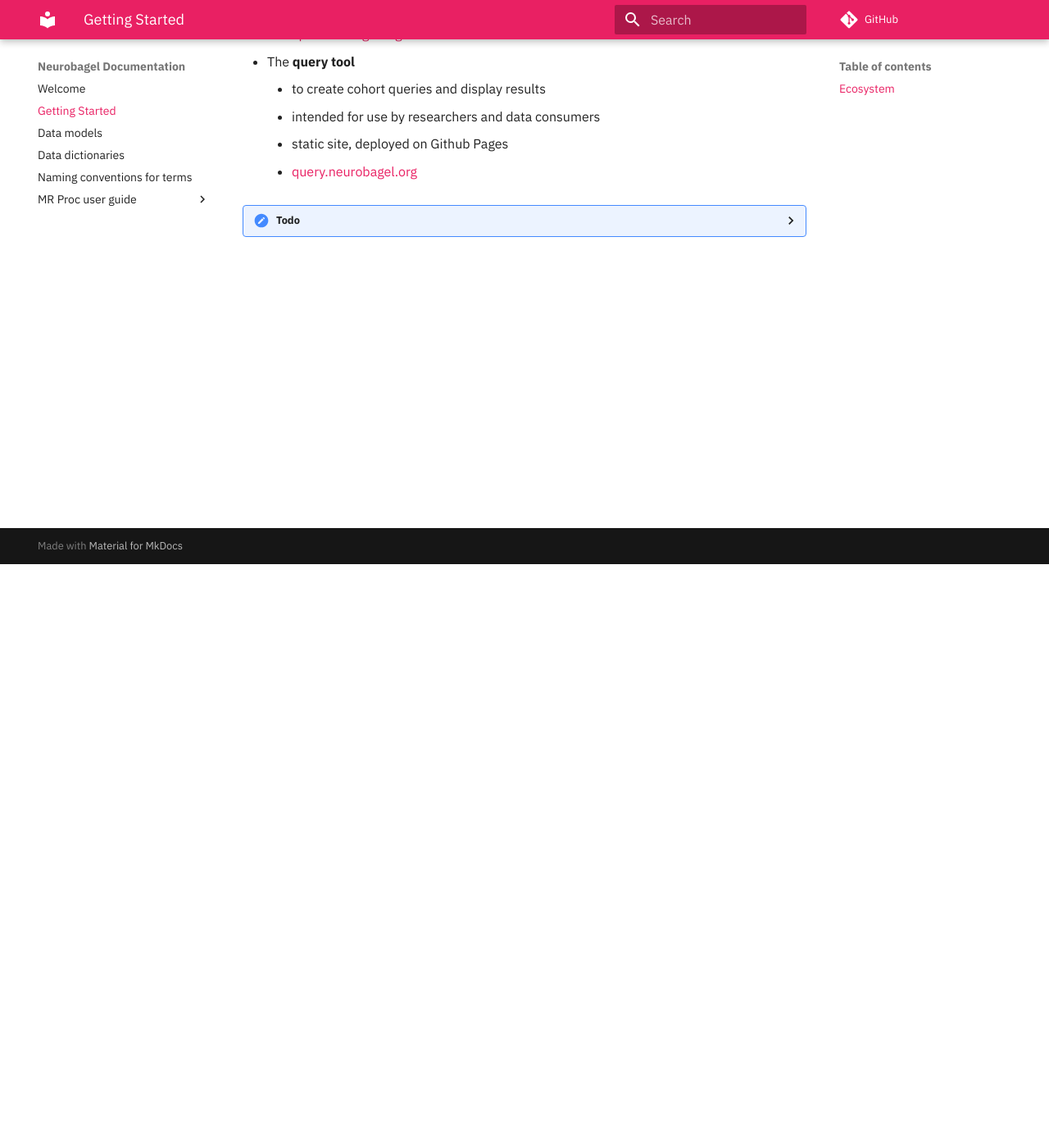
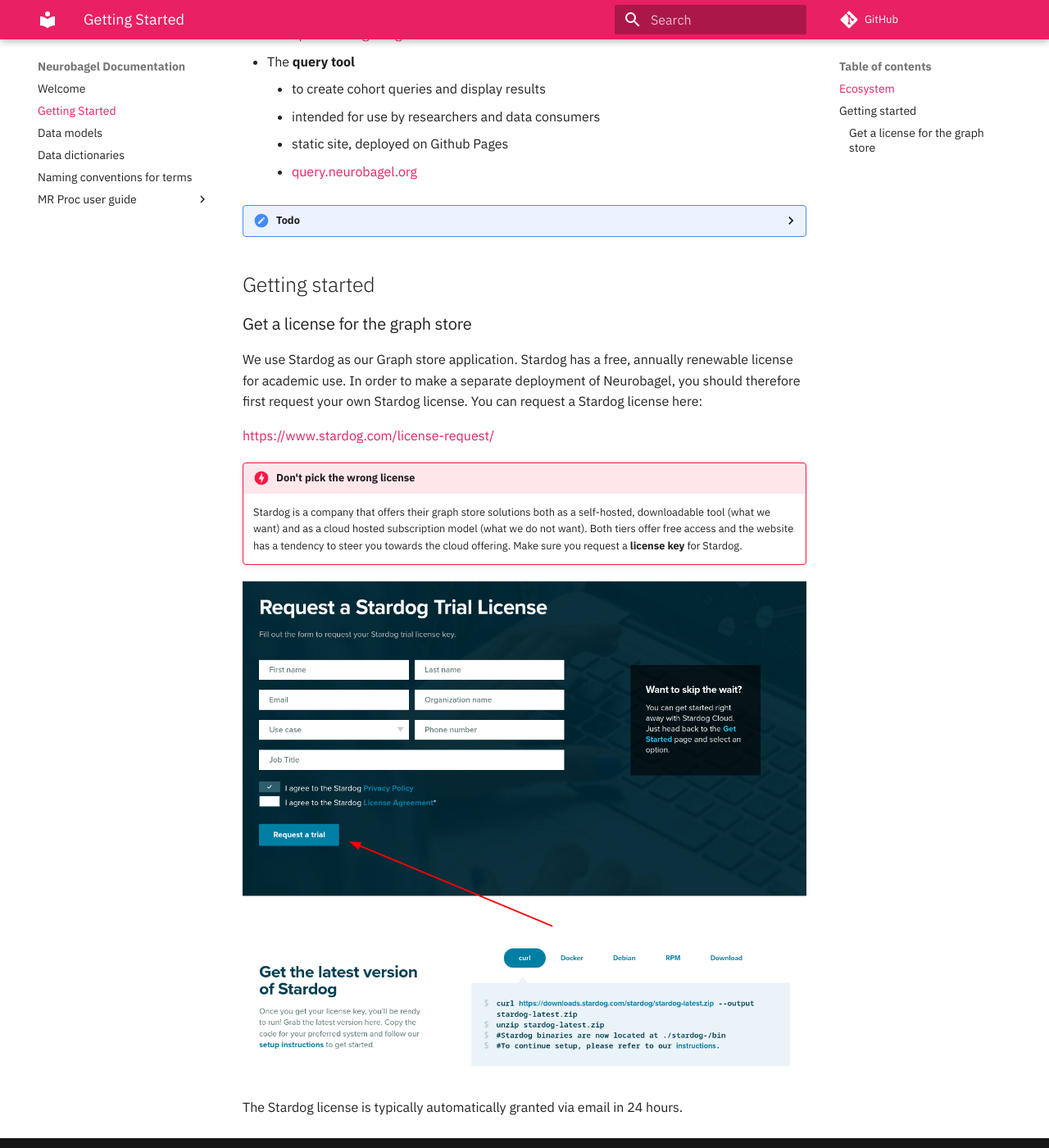
Before and after one commit to neurobagel/documentation, an MkDocs documentation site: the page built from docs/start.md, in a window 1280 px wide and 1400 px high, scrolled down 712 px. Shown: the whole window at 82% size. Built offline with MkDocs 1.6.1 and Material for MkDocs 9.7.7, drawn with Linux system fonts in a browser that asks for light colours; comment, search, counter and statistics services are not loaded.

Commit message:
Explain Stardog setup

```diff
--- a/docs/start.md
+++ b/docs/start.md
@@ -29,3 +29,26 @@
 ??? Todo
 
     Add Neurobagel figure for overview.
+
+
+## Getting started
+
+### Get a license for the graph store
+
+We use Stardog as our Graph store application.
+Stardog has a free, annually renewable license for academic use.
+In order to make a separate deployment of Neurobagel,
+you should therefore first request your own Stardog license.
+You can request a Stardog license here:
+
+[https://www.stardog.com/license-request/](https://www.stardog.com/license-request/)
+
+!!! danger "Don't pick the wrong license"
+
+    Stardog is a company that offers their graph store solutions both as a self-hosted,
+    downloadable tool (what we want) and as a cloud hosted subscription model (what we do not want). Both tiers offer free access and the website has a tendency to steer
+    you towards the cloud offering. Make sure you request a **license key** for Stardog.
+
+![This is what requesting the license would look like](imgs/stardog_request.png)
+
+The Stardog license is typically automatically granted via email in 24 hours.
```
Also changed, not shown: docs/imgs/stardog_request.png (added).
